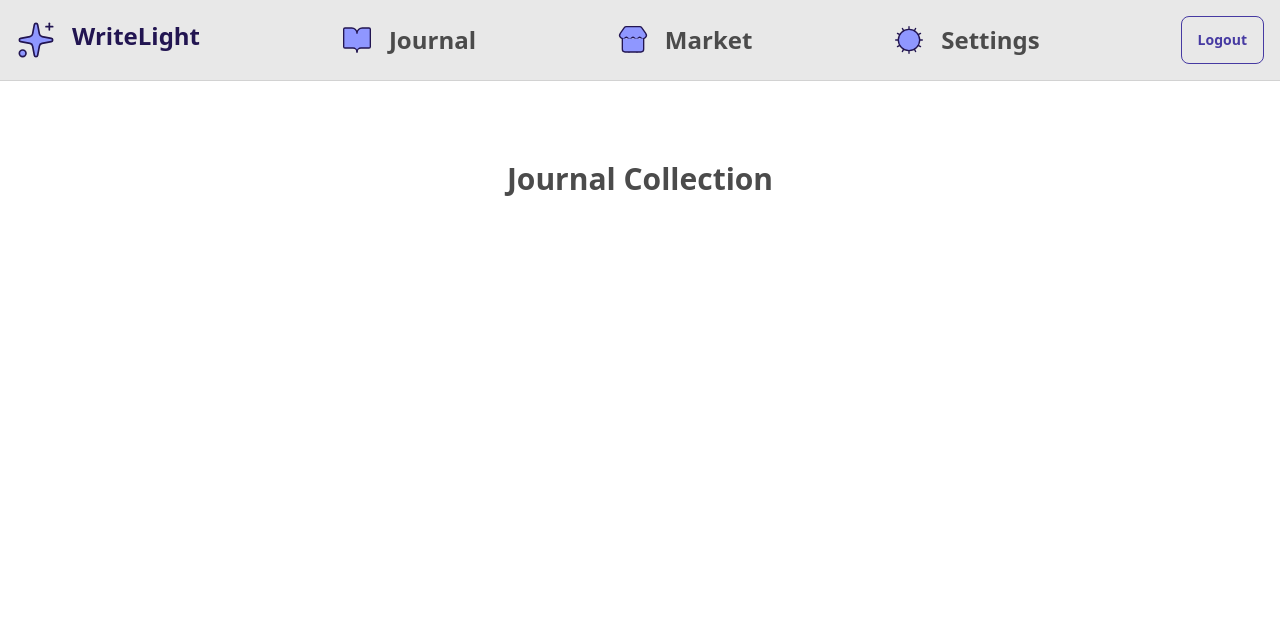
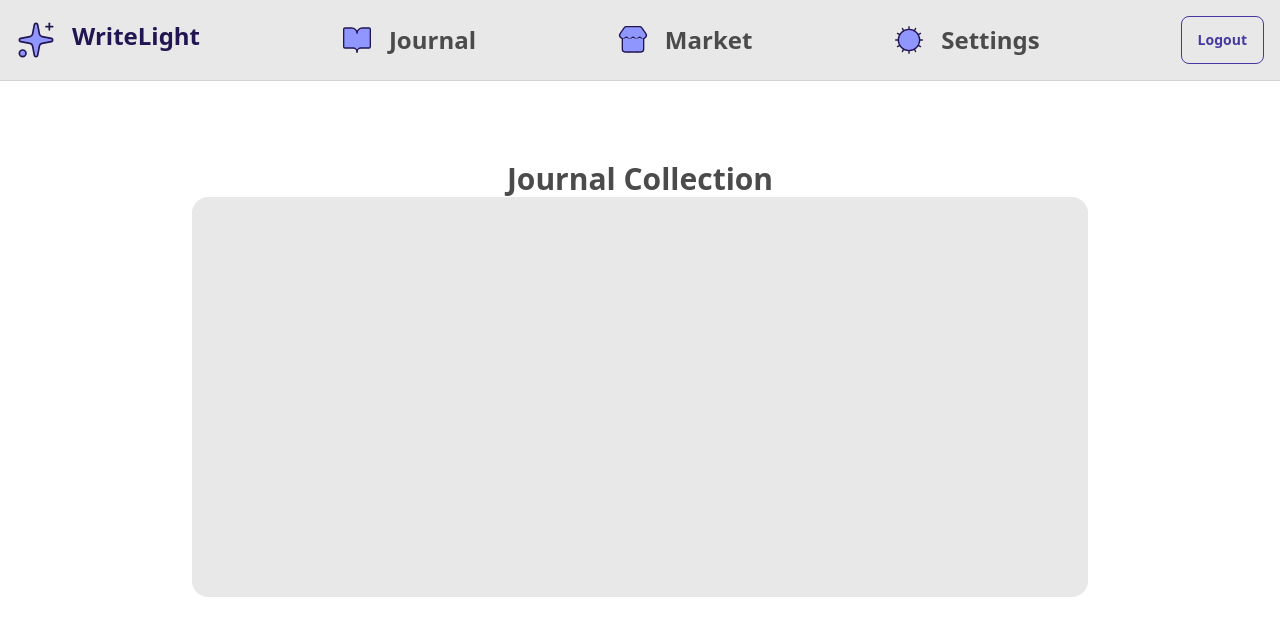
Before and after one commit to freeCodeCamp-2025-Summer-Hackathon/purple-array, a React (Vite) app in the folder frontend/: page /journal/collection in a window 1280 px wide. Shown: the top 636 px of the page. Built offline with nearby package versions, Linux system fonts and the light colour scheme.

Commit message:
feat: add journal entries list component to display past journal entries

```diff
--- /dev/null
+++ b/frontend/src/components/journal/JournalEntriesList.jsx
@@ -0,0 +1,31 @@
+import { useEffect, useState } from "react"
+import toast from "react-hot-toast"
+
+const JournalEntriesList = () => {
+
+  const [data, setData] = useState({})
+
+  useEffect(()=>{
+    fetch("/placeholderJournalEntries.json")
+        .then((response)=>response.json())
+        .then((data)=>{
+            setData(data)
+            console.log(data)
+        }).catch((error)=>{
+            console.log(error)
+        })
+  },[])
+
+  return (
+    <>
+    <div className="container min-h-screen">
+        <div className="card mx-auto max-w-4xl h-[400px] bg-base-200">
+            <div className="card-actions">
+            </div>
+        </div>
+    </div>
+    </>
+  )
+}
+
+export default JournalEntriesList
--- a/frontend/src/pages/JournalCollectionPage.jsx
+++ b/frontend/src/pages/JournalCollectionPage.jsx
@@ -1,4 +1,5 @@
 import Navbar from '../components/generic/Navbar';
+import JournalEntriesList from '../components/journal/JournalEntriesList';
 
 const JournalCollectionPage = () => {
   return (
@@ -9,6 +10,7 @@ const JournalCollectionPage = () => {
                 Journal Collection
             </h1>
             {/*Journal collection Components*/}
+            <JournalEntriesList />
         </div>
     </div>
   );
```
